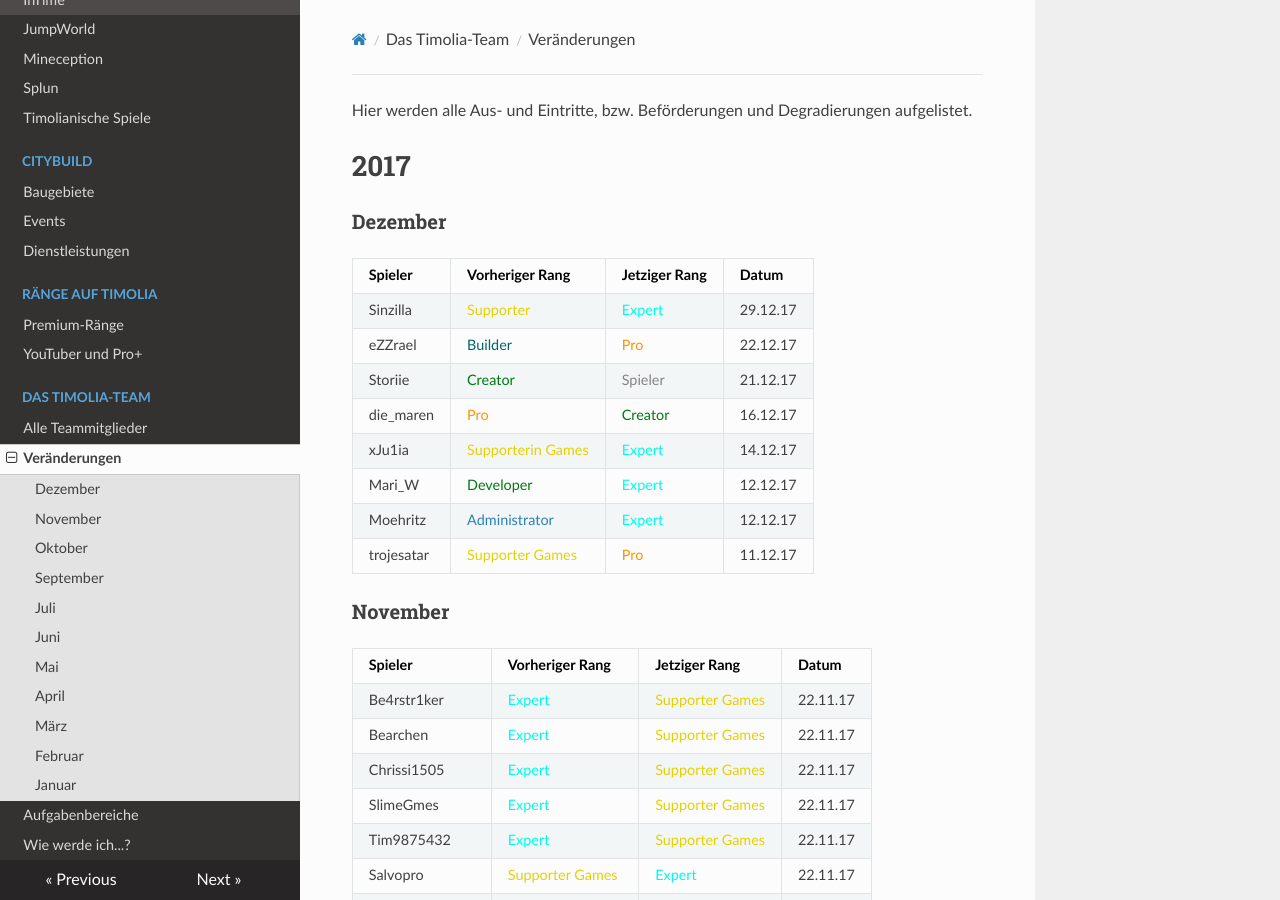
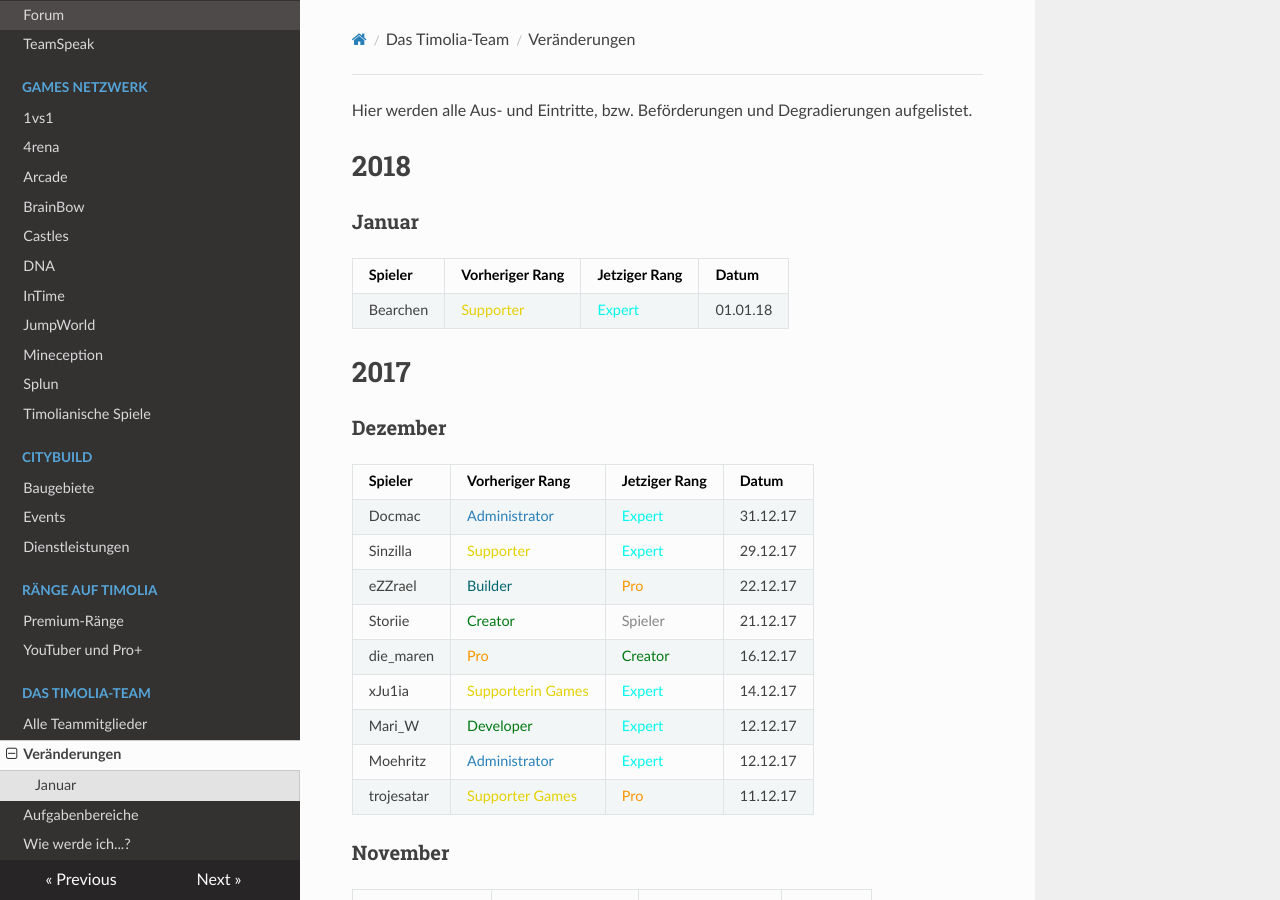
Before and after one commit to TimoliaDE/HowTo, an MkDocs documentation site: the page built from docs/team/changes.md, in a window 1280 px wide and 900 px high. Built offline with MkDocs 1.6.1, drawn with Linux system fonts in a browser that asks for light colours; nearby versions of some CDN libraries; old or Windows-style settings are respelled for this version of MkDocs.

Commit message:
Update changes.md

```diff
--- a/docs/team/changes.md
+++ b/docs/team/changes.md
@@ -1,10 +1,18 @@
 Hier werden alle Aus- und Eintritte, bzw. Beförderungen und Degradierungen aufgelistet.
+
+# 2018
+
+###<strong>Januar</strong>
+| Spieler | Vorheriger Rang | Jetziger Rang | Datum |
+| ------ | ------ | ------ | ------ |
+|Bearchen | <span style="color:#E4D100">Supporter</span> | <span style="color:#00F9EC">Expert</span> | 01.01.18 |
 
 # 2017
 
 ###<strong>Dezember</strong>
 | Spieler | Vorheriger Rang | Jetziger Rang | Datum |
 | ------ | ------ | ------ | ------ |
+|Docmac | <span style="color:#2980b9">Administrator</span> | <span style="color:#00F9EC">Expert</span> | 31.12.17 |
 |Sinzilla | <span style="color:#E4D100">Supporter</span> | <span style="color:#00F9EC">Expert</span> | 29.12.17 |
 |eZZrael | <span style="color:#00646F">Builder</span> | <span style="color:#F99500">Pro</span> | 22.12.17 |
 |Storiie | <span style="color:#007812">Creator</span> | <span style="color:#848484">Spieler</span> | 21.12.17 |
```
